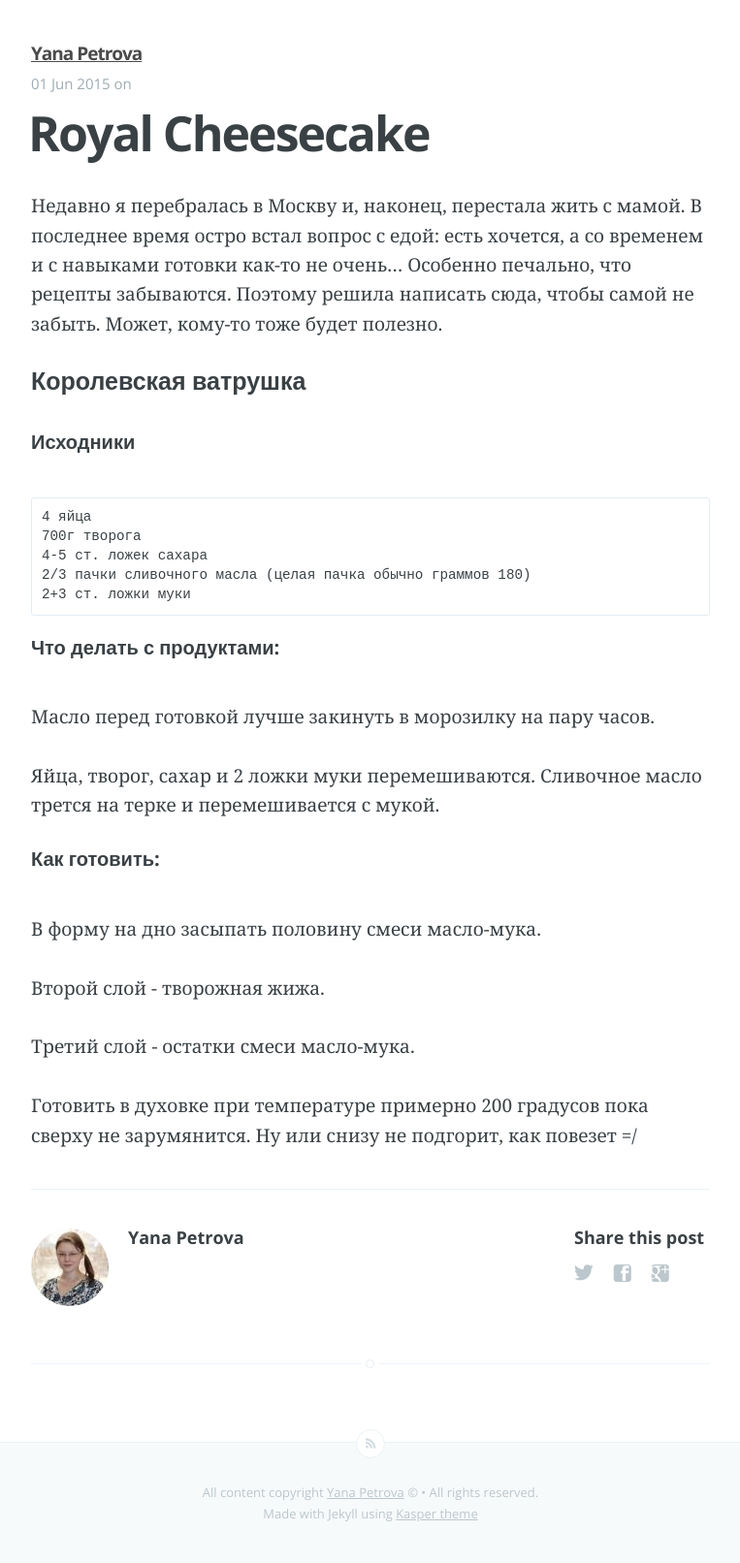
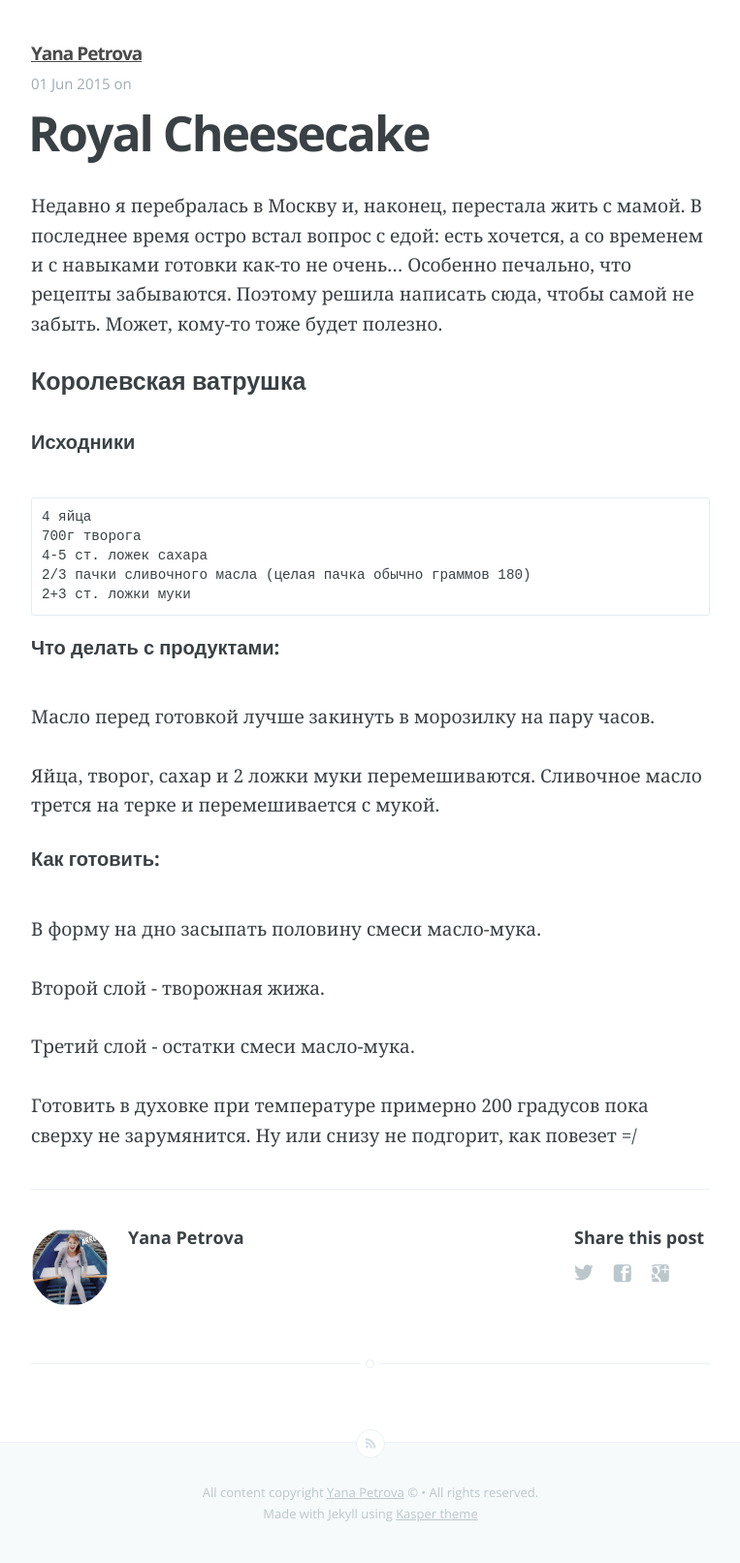
Before and after one commit to JanaVPetrova/janavpetrova.github.io, a Jekyll site: the page built from _posts/2015-06-01-royal-cheesecake.md, in a window 1280 px wide. Shown: the whole page at 97% size, without its empty margins (258-1021 px from the left). Built offline with Jekyll 4.4.1, drawn with Linux system fonts in a browser that asks for light colours; Markdown is read by kramdown in place of the engine named in the settings.

Commit message:
change profile image

```diff
--- a/_layouts/post.html
+++ b/_layouts/post.html
@@ -48,7 +48,7 @@ archive: false
         	<!-- If we want to display author's name and bio -->
             {% if site.author %}
                 <section class="author">
-                	<header> <a href="{{ site.baseurl }}"> <img class="profile" src="/assets/images/profile.jpeg" alt="Author's profile picture"></a></header>
+                	<header> <a href="{{ site.baseurl }}"> <img class="profile" src="/assets/images/profile.jpg" alt="Author's profile picture"></a></header>
                 	<article>
                 		<!-- Author Name -->
                     	<h4> {{ site.author }} </h4>
```
Also changed, not shown: assets/images/profile.jpg (added).
